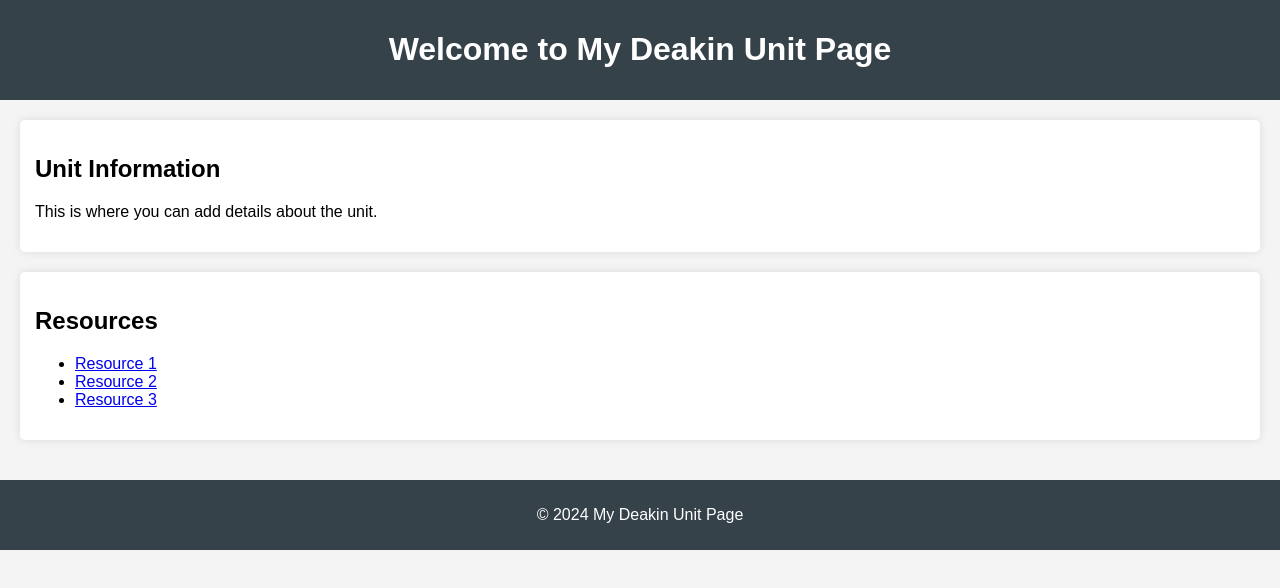
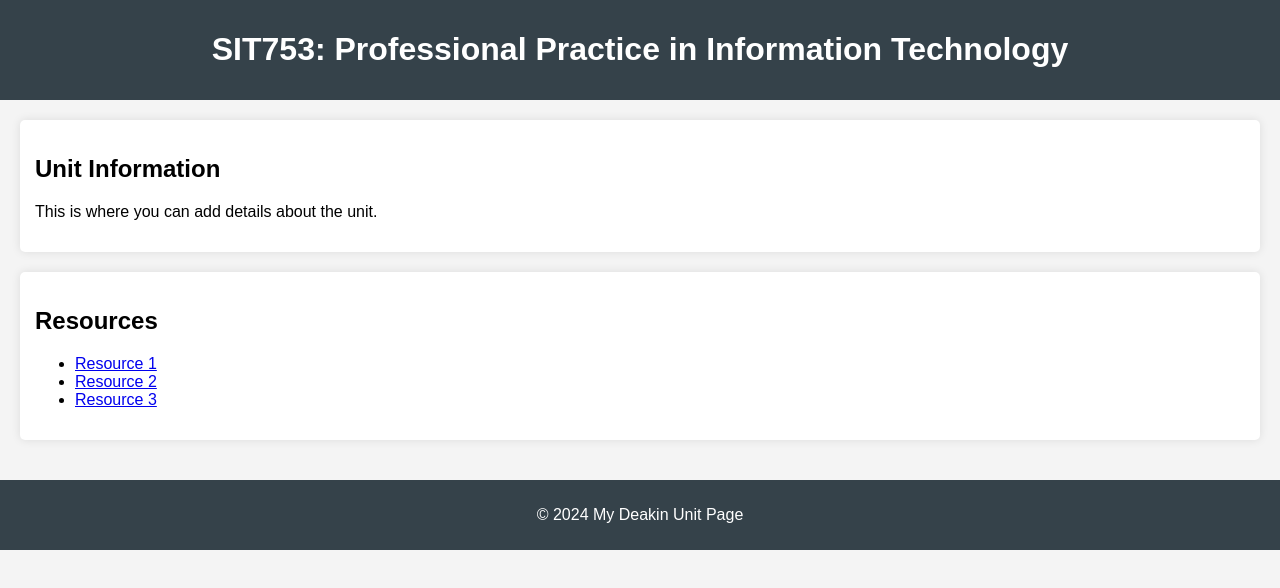
Before and after one commit to hridaydutta123/TEST-SIT-PASS, a plain HTML site: page index.html in a window 1280 px wide. Drawn offline with Linux system fonts and the light colour scheme.

Commit message:
Added course title

```diff
--- a/index.html
+++ b/index.html
@@ -8,7 +8,7 @@
 </head>
 <body>
     <header>
-        <h1>Welcome to My Deakin Unit Page</h1>
+        <h1> SIT753: Professional Practice in Information Technology</h1>
     </header>
     <main>
         <section>
```
